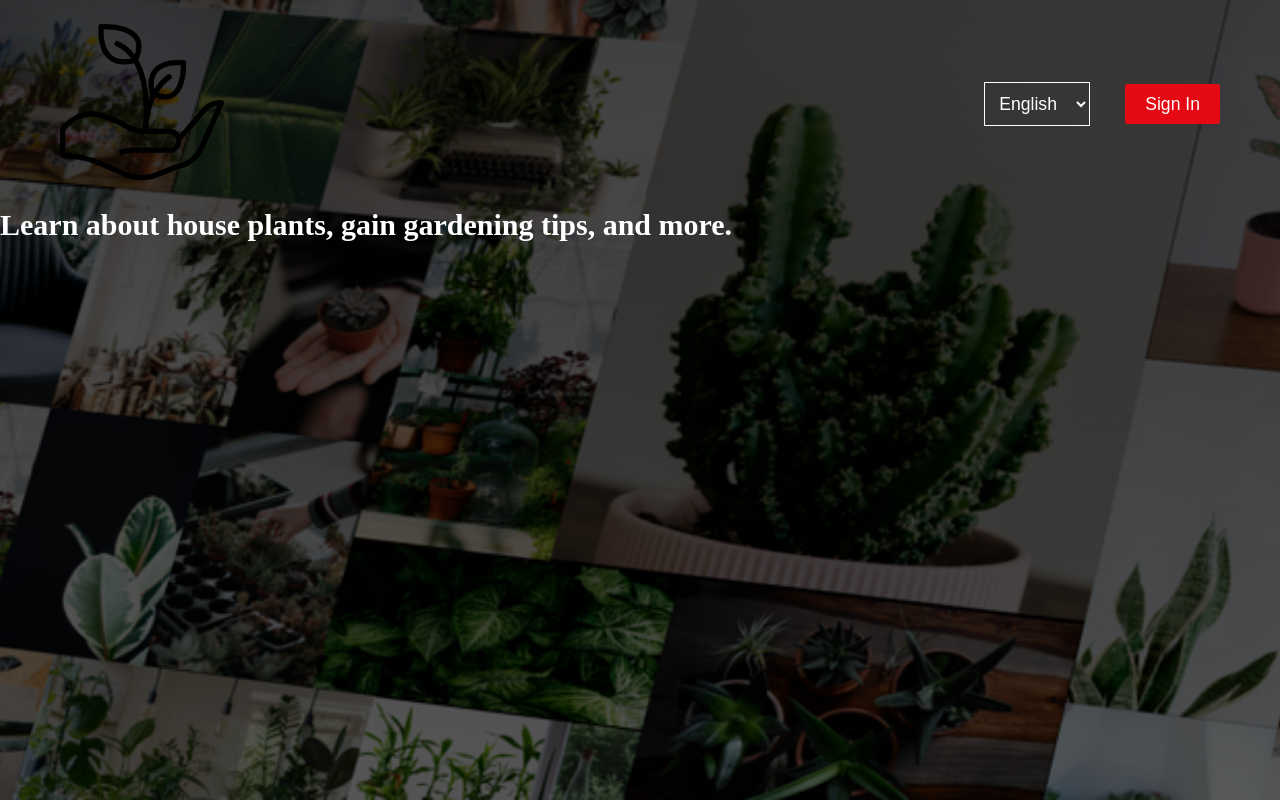
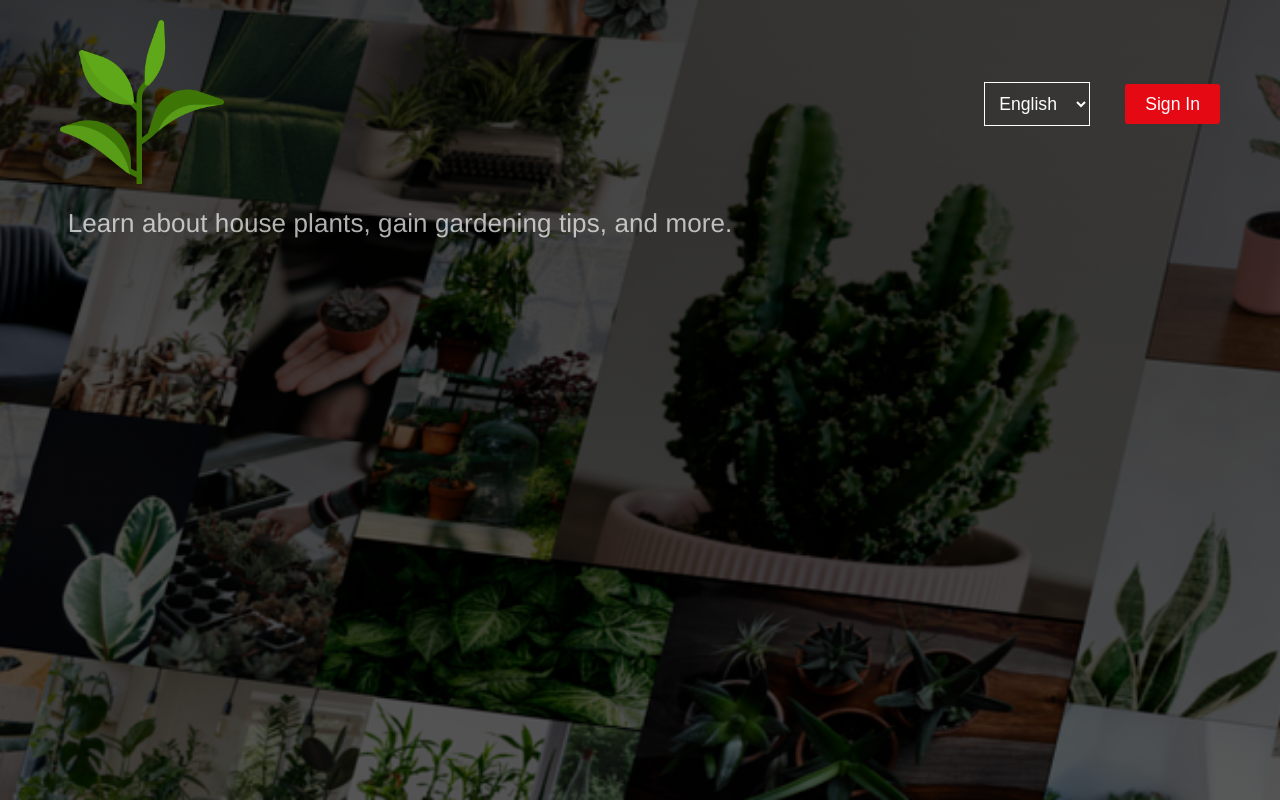
Before and after one commit to LeahHerring/assignment1, a plain HTML site: page index.html in a window 1280 px wide. Drawn offline with Linux system fonts and the light colour scheme; files that its build step writes are made by us from their sources.

```diff
--- a/css/styles.css
+++ b/css/styles.css
@@ -1,7 +1,7 @@
 body {
     box-sizing: border-box;
     margin: 0px;
-    color: white;
+    color: rgba(255, 255, 255, 0.692);
     font-size: 15px;
     font-weight: 100;
     font-style: normal;
@@ -20,7 +20,7 @@
     width: 164px;
     margin-left: 60px;
    }
-.billsflix {
+.houseplants {
     text-align: center;
     max-width: 800px;
     font-family: "Netflix Sans", "Helvetica Neue", Helvetica, Arial, sans-serif;
--- a/index.html
+++ b/index.html
@@ -14,7 +14,7 @@
             <a href="index.html">
                 <img
                     class="logo"
-                    src="images/growth.png"
+                    src="images/ColorLogo.png"
                     alt="Houseplants Logo"
                 />
             </a>
@@ -36,7 +36,7 @@
     </header>
 
 
-    <h1 class="Houseplants">
+    <h1 class="houseplants">
         Learn about house plants, gain gardening tips, and more.
     </h1>
 </body>
```
Also changed, not shown: images/BillsFlixLogo.png (deleted), images/ColorLogo.png (added), images/growth.png (deleted).
